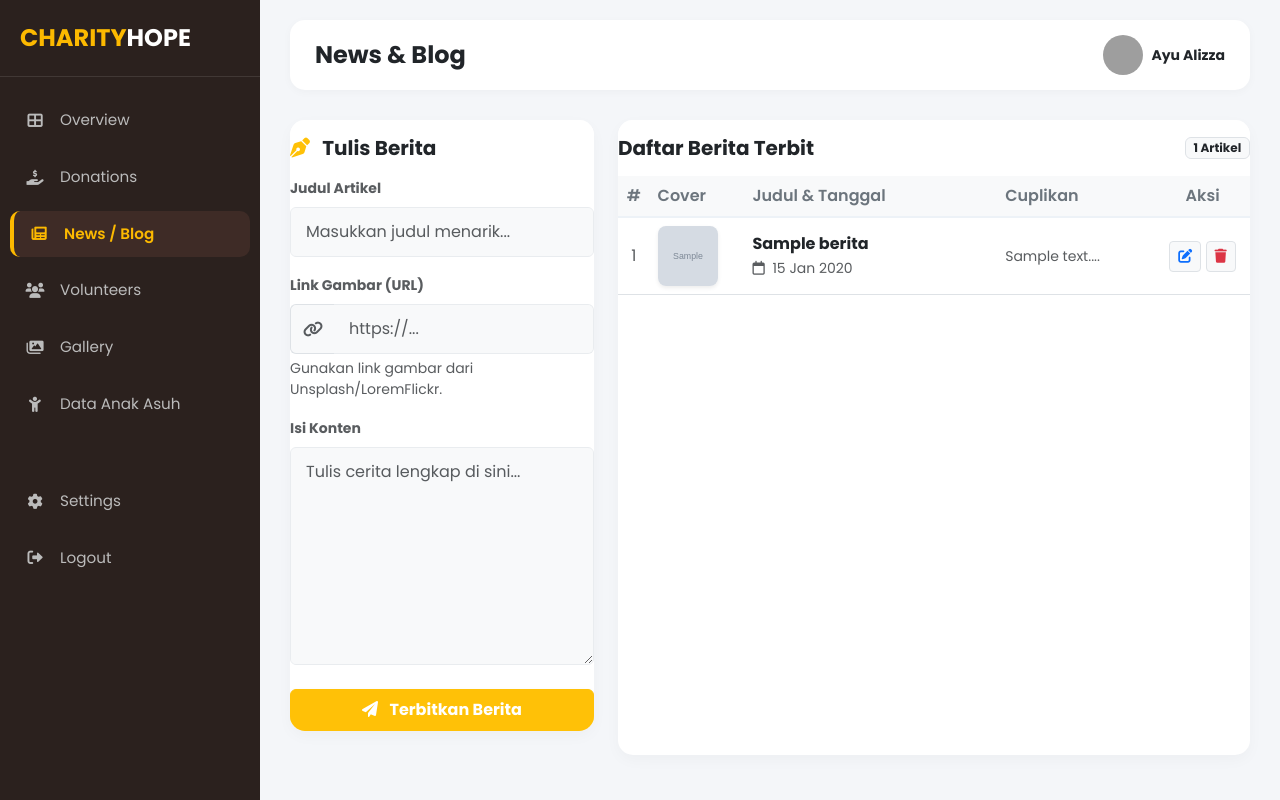
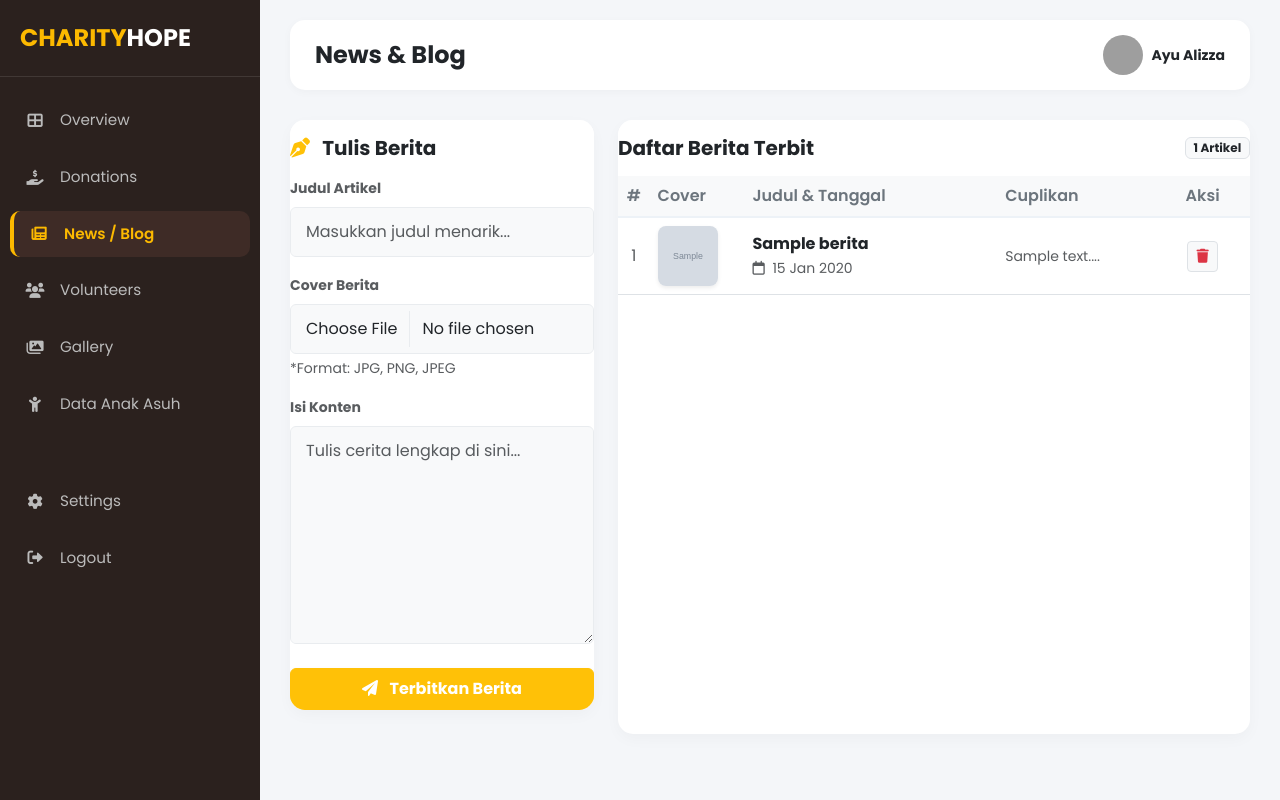
Before and after one commit to Zada2245/MANAJEMEN_PANTI_ASUHAN, a PHP site: page /admin/input-berita.php in a window 1280 px wide. Run offline with PHP 8.4, Linux system fonts and the light colour scheme; the visitor is signed in with stand-in values (Sample User, id 1); tables that the repository leaves empty or names only in its code hold one stand-in row (values such as "Sample post"); grey boxes marked "Sample" are stand-in pictures; grey boxes are pictures that could not be loaded.

Commit message:
masukin gambar

```diff
--- a/admin/input-berita.php
+++ b/admin/input-berita.php
@@ -1,25 +1,57 @@
 <?php
+session_start();
+if($_SESSION['status'] != "login"){
+    header("location:login.php");
+}
+
 include '../koneksi.php';
 
 // --- LOGIKA PHP ---
 
-// 1. Simpan Berita
+// 1. Simpan Berita (DENGAN UPLOAD FOTO)
 if(isset($_POST['simpan'])){
     $judul  = mysqli_real_escape_string($koneksi, $_POST['judul']);
     $isi    = mysqli_real_escape_string($koneksi, $_POST['isi']);
-    $gambar = mysqli_real_escape_string($koneksi, $_POST['gambar']);
     $tgl    = date('Y-m-d');
 
-    $simpan = mysqli_query($koneksi, "INSERT INTO berita (judul, isi, gambar, tanggal) VALUES ('$judul', '$isi', '$gambar', '$tgl')");
+    // LOGIKA UPLOAD
+    $nama_file = $_FILES['gambar']['name'];
+    $tmp_file  = $_FILES['gambar']['tmp_name'];
 
-    if($simpan){
-        echo "<script>alert('Berita Berhasil Terbit!'); window.location='input-berita.php';</script>";
+    // Cek ada gambar atau tidak
+    if($nama_file != "") {
+        $nama_baru   = time() . "_" . $nama_file; // Nama unik
+        $path_upload = "../uploads/" . $nama_baru; // Ke folder fisik
+        $path_db     = "uploads/" . $nama_baru;    // Ke database
+
+        if(move_uploaded_file($tmp_file, $path_upload)){
+            $query = "INSERT INTO berita (judul, isi, gambar, tanggal) VALUES ('$judul', '$isi', '$path_db', '$tgl')";
+            $simpan = mysqli_query($koneksi, $query);
+
+            if($simpan){
+                echo "<script>alert('Berita Berhasil Terbit!'); window.location='input-berita.php';</script>";
+            }
+        } else {
+            echo "<script>alert('Gagal upload gambar!');</script>";
+        }
+    } else {
+        echo "<script>alert('Harap pilih gambar cover berita!');</script>";
     }
 }
 
 // 2. Hapus Berita
 if(isset($_GET['hapus'])){
     $id_hapus = $_GET['hapus'];
+
+    // Hapus file fisik gambar lama
+    $q_cek = mysqli_query($koneksi, "SELECT gambar FROM berita WHERE id='$id_hapus'");
+    $d_cek = mysqli_fetch_assoc($q_cek);
+
+    // Cek apakah gambar lokal (bukan url internet)
+    if(file_exists("../" . $d_cek['gambar'])){
+        unlink("../" . $d_cek['gambar']);
+    }
+
     mysqli_query($koneksi, "DELETE FROM berita WHERE id = '$id_hapus'");
     echo "<script>window.location='input-berita.php';</script>";
 }
@@ -94,19 +126,16 @@ $query_berita = mysqli_query($koneksi, "SELECT * FROM berita ORDER BY id DESC");
                         <h5 class="fw-bold mb-0"><i class="fas fa-pen-nib text-warning me-2"></i> Tulis Berita</h5>
                     </div>
                     <div class="card-body">
-                        <form method="POST">
+                        <form method="POST" enctype="multipart/form-data">
                             <div class="mb-3">
                                 <label class="form-label small fw-bold text-muted">Judul Artikel</label>
                                 <input type="text" name="judul" class="form-control" placeholder="Masukkan judul menarik..." required>
                             </div>
 
                             <div class="mb-3">
-                                <label class="form-label small fw-bold text-muted">Link Gambar (URL)</label>
-                                <div class="input-group">
-                                    <span class="input-group-text bg-light border-end-0"><i class="fas fa-link text-muted"></i></span>
-                                    <input type="text" name="gambar" class="form-control border-start-0" placeholder="https://..." required>
-                                </div>
-                                <div class="form-text text-muted small">Gunakan link gambar dari Unsplash/LoremFlickr.</div>
+                                <label class="form-label small fw-bold text-muted">Cover Berita</label>
+                                <input type="file" name="gambar" class="form-control" accept="image/*" required>
+                                <div class="form-text text-muted small">*Format: JPG, PNG, JPEG</div>
                             </div>
 
                             <div class="mb-4">
@@ -147,7 +176,14 @@ $query_berita = mysqli_query($koneksi, "SELECT * FROM berita ORDER BY id DESC");
                                 <tr>
                                     <td class="text-center text-muted"><?php echo $no++; ?></td>
                                     <td>
-                                        <img src="<?php echo $row['gambar']; ?>" class="news-thumbnail shadow-sm" alt="Thumb">
+                                        <?php
+                                            // Cek apakah gambar lokal atau link url lama
+                                            $img_src = $row['gambar'];
+                                            if(!filter_var($img_src, FILTER_VALIDATE_URL)){
+                                                $img_src = "../" . $img_src;
+                                            }
+                                        ?>
+                                        <img src="<?php echo $img_src; ?>" class="news-thumbnail shadow-sm" alt="Thumb" onerror="this.src='https://placehold.co/60x60?text=No+Img'">
                                     </td>
                                     <td>
                                         <span class="d-block fw-bold text-dark text-truncate" style="max-width: 200px;"><?php echo $row['judul']; ?></span>
@@ -159,7 +195,6 @@ $query_berita = mysqli_query($koneksi, "SELECT * FROM berita ORDER BY id DESC");
                                         </span>
                                     </td>
                                     <td class="text-center">
-                                        <a href="#" class="btn btn-sm btn-light text-primary border"><i class="fas fa-edit"></i></a>
                                         <a href="input-berita.php?hapus=<?php echo $row['id']; ?>" class="btn btn-sm btn-light text-danger border" onclick="return confirm('Yakin ingin menghapus berita ini?')"><i class="fas fa-trash"></i></a>
                                     </td>
                                 </tr>
```
Also changed, not shown: about.php (+15 -14 lines), admin/index.php (+15 -3 lines), images/ano.jpg (added), images/danu.jpg (added), images/lizza.jpg (added), images/rafi.jpg (added), images/raya.jpg (added), uploads/1764814388_Gallery.png (added).
